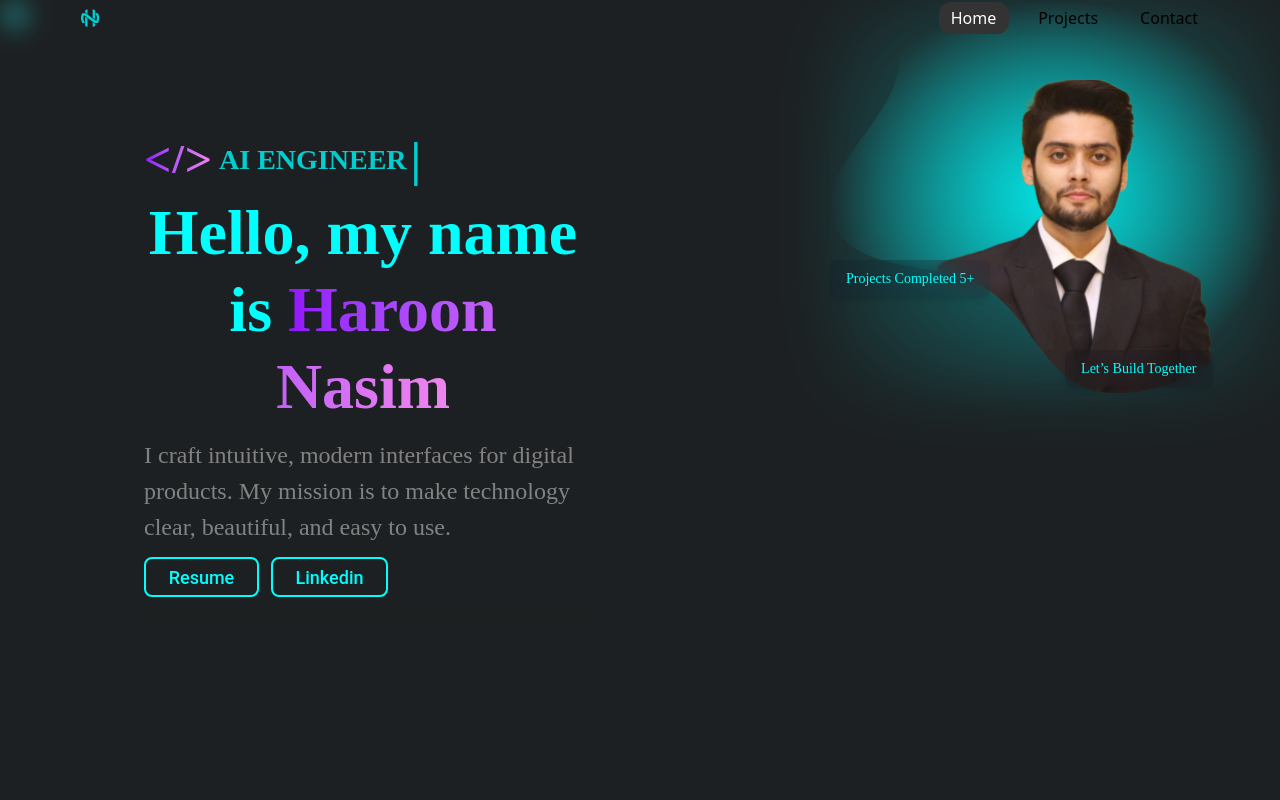
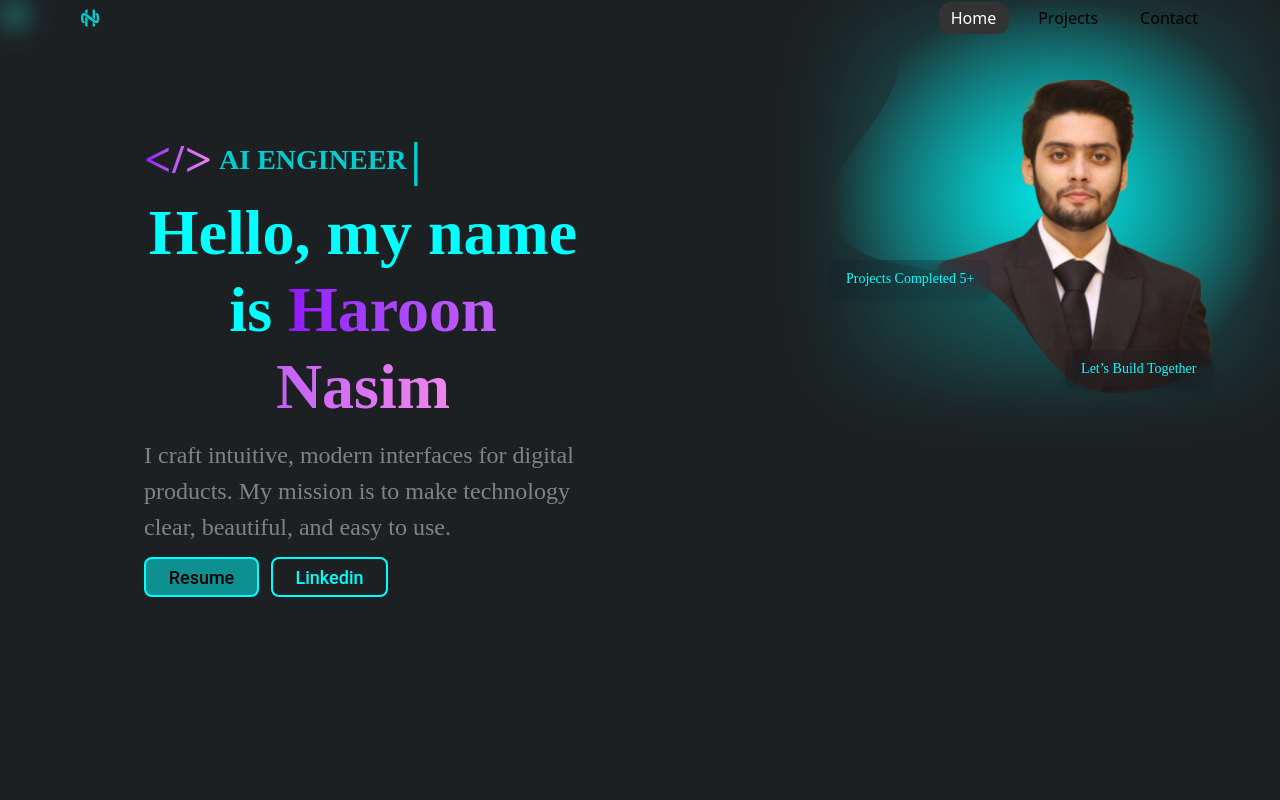
Before and after one commit to ErHaroon476/Haroon-Portfolio, a React (Vite) app: page / in a window 1280 px wide. Shown: the top 800 px of the page. Built offline with nearby package versions, Linux system fonts and the light colour scheme.

Commit message:
nitty gitty

```diff
--- a/src/Components/Header/Header.jsx
+++ b/src/Components/Header/Header.jsx
@@ -207,14 +207,16 @@ const Header = () => {
   {/* ✅ Buttons */}
 <div className="flex flex-row flex-wrap items-start gap-[12px] w-full max-w-[244px] h-auto">
   <a href="/Resume.pdf" target="_blank" rel="noopener noreferrer">
-        <button className="flex flex-row items-center justify-center px-4 py-2 w-auto min-w-[100px] sm:min-w-[110px] md:min-w-[115px] h-[40px] border-2 border-[#00FFFF] rounded-[8px] font-medium text-[14px] sm:text-[16px] md:text-[18px] leading-[20px] sm:leading-[24px] md:leading-[27px] font-['Roboto'] text-[#00FFFF] transition duration-300 hover:bg-[#00ced1] hover:text-black">
+    <button className="flex flex-row items-center justify-center px-4 py-2 w-auto min-w-[100px] sm:min-w-[110px] md:min-w-[115px] h-[40px] border-2 border-[#00FFFF] rounded-[8px] font-medium text-[14px] sm:text-[16px] md:text-[18px] leading-[20px] sm:leading-[24px] md:leading-[27px] font-['Roboto'] text-[#000000] bg-[#00FFFF80] transition duration-200 ease-in-out hover:bg-[#00ffff] hover:text-black active:scale-95">
       Resume
     </button>
   </a>
-      <button className="flex flex-row items-center justify-center px-4 py-2 w-auto min-w-[100px] sm:min-w-[110px] md:min-w-[117px] h-[40px] border-2 border-[#00FFFF] rounded-[8px] font-medium text-[14px] sm:text-[16px] md:text-[18px] leading-[20px] sm:leading-[24px] md:leading-[27px] font-['Roboto'] text-[#00FFFF] transition duration-300 hover:bg-[#00ced1] hover:text-black">
+
+  <button className="flex flex-row items-center justify-center px-4 py-2 w-auto min-w-[100px] sm:min-w-[110px] md:min-w-[117px] h-[40px] border-2 border-[#00FFFF] rounded-[8px] font-medium text-[14px] sm:text-[16px] md:text-[18px] leading-[20px] sm:leading-[24px] md:leading-[27px] font-['Roboto'] text-[#00FFFF] transition duration-200 ease-in-out hover:bg-[#00ced1] hover:text-black active:scale-95">
     Linkedin
   </button>
 </div>
+
   </div>
 </div>
 
```
Lines whose indentation alone changed are shown as unchanged.
